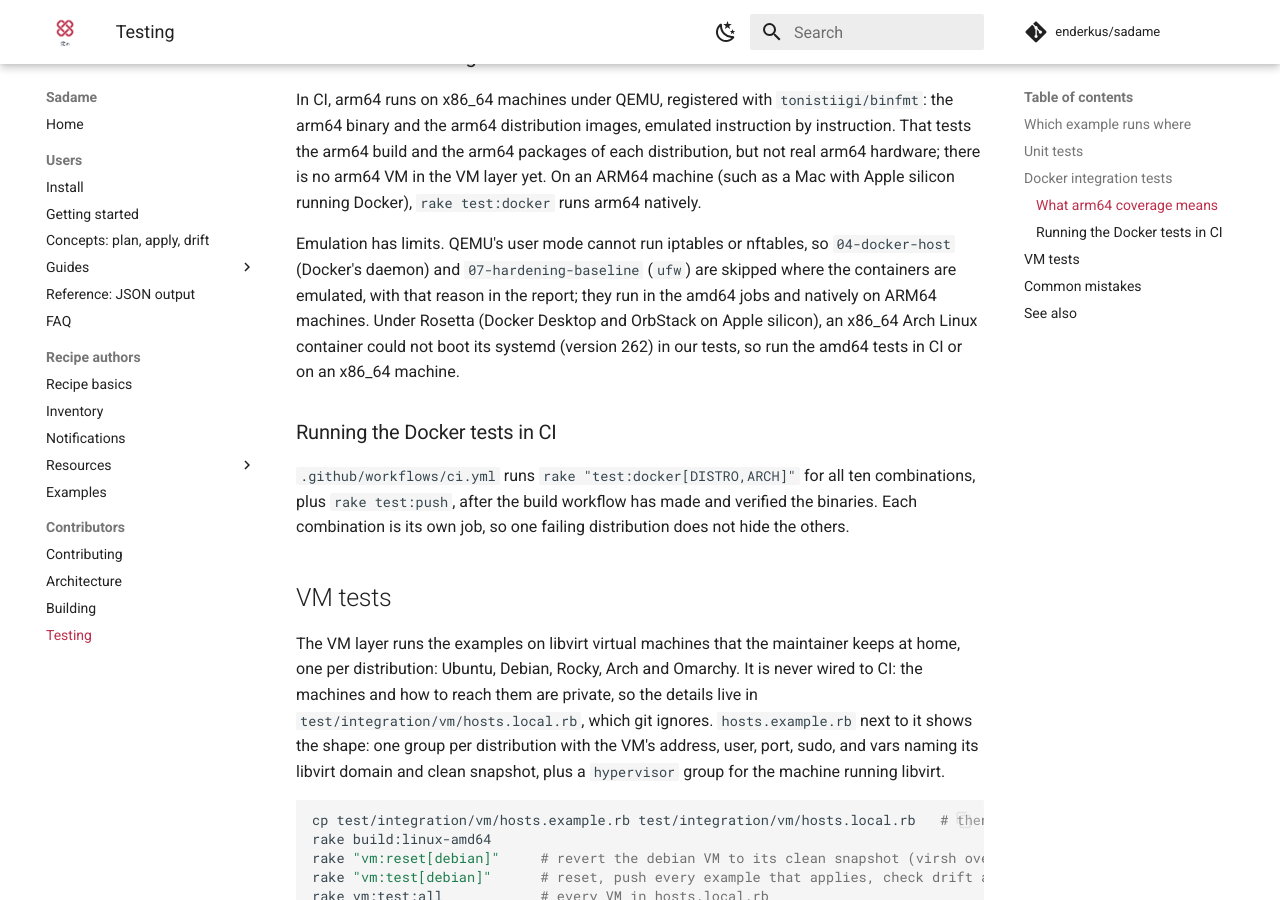
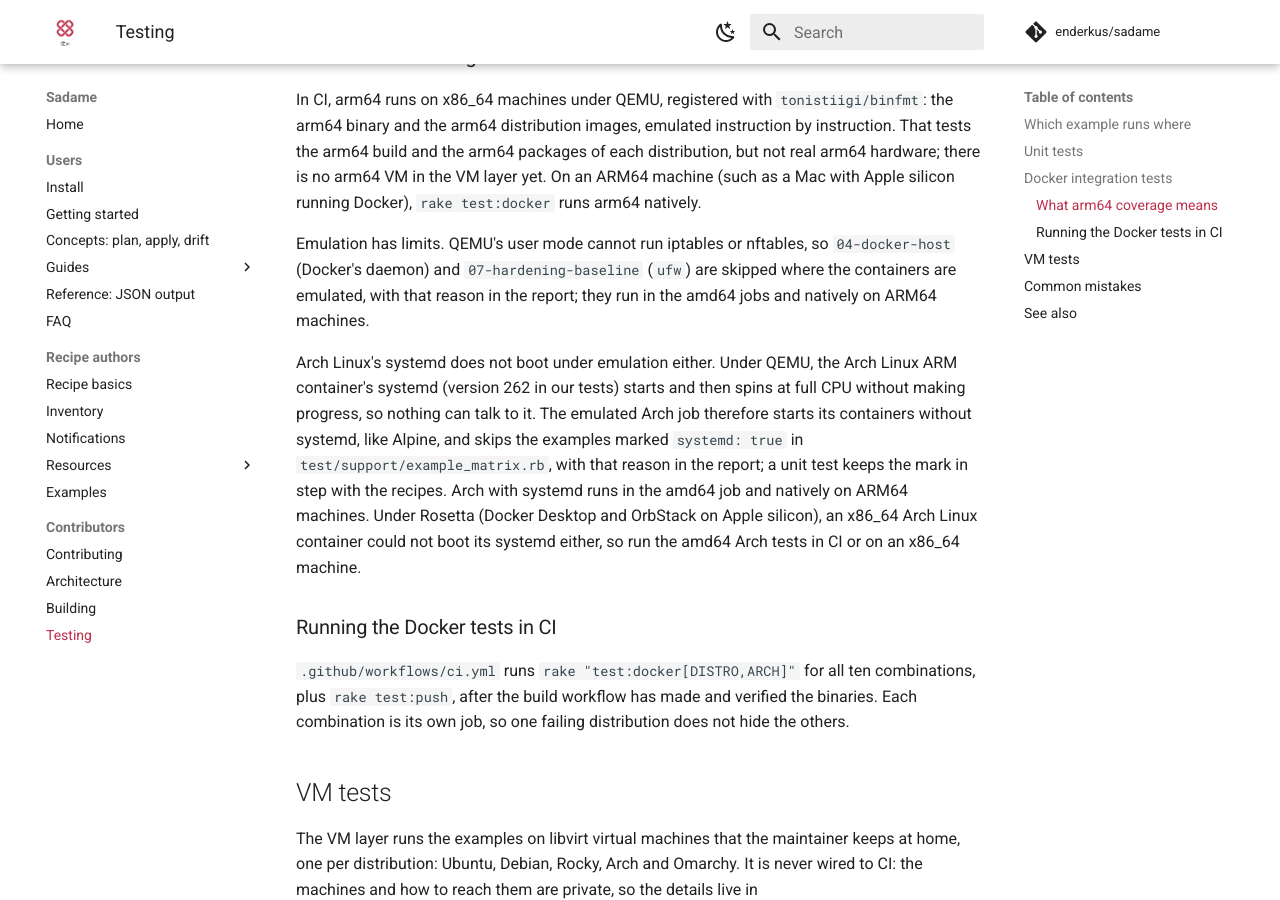
Before and after one commit to amassivus/sadame, an MkDocs documentation site: the page built from docs/contributing/testing.md, in a window 1280 px wide and 900 px high, scrolled down 2345 px. Built offline with MkDocs 1.6.1 and Material for MkDocs 9.7.7, drawn with Linux system fonts in a browser that asks for light colours; comment, search, counter and statistics services are not loaded.

Commit message:
test: run emulated Arch containers without systemd
Arch Linux ARM's systemd (262) starts under QEMU user emulation and then
spins at full CPU, so no container of the arm64 Arch job ever booted.
Those containers now run without systemd, as Alpine's do, and skip the
examples that need it. The matrix marks them with systemd: true, and a
unit test checks the mark against the recipes.

```diff
--- a/docs/contributing/testing.md
+++ b/docs/contributing/testing.md
@@ -109,9 +109,18 @@ Apple silicon running Docker), `rake test:docker` runs arm64 natively.
 Emulation has limits. QEMU's user mode cannot run iptables or nftables, so
 `04-docker-host` (Docker's daemon) and `07-hardening-baseline` (`ufw`) are
 skipped where the containers are emulated, with that reason in the report;
-they run in the amd64 jobs and natively on ARM64 machines. Under Rosetta (Docker Desktop and OrbStack on Apple
-silicon), an x86_64 Arch Linux container could not boot its systemd
-(version 262) in our tests, so run the amd64 tests in CI or on an x86_64
+they run in the amd64 jobs and natively on ARM64 machines.
+
+Arch Linux's systemd does not boot under emulation either. Under QEMU, the
+Arch Linux ARM container's systemd (version 262 in our tests) starts and
+then spins at full CPU without making progress, so nothing can talk to it.
+The emulated Arch job therefore starts its containers without systemd,
+like Alpine, and skips the examples marked `systemd: true` in
+`test/support/example_matrix.rb`, with that reason in the report; a unit
+test keeps the mark in step with the recipes. Arch with systemd runs in the
+amd64 job and natively on ARM64 machines. Under Rosetta (Docker Desktop and
+OrbStack on Apple silicon), an x86_64 Arch Linux container could not boot
+its systemd either, so run the amd64 Arch tests in CI or on an x86_64
 machine.
 
 ### Running the Docker tests in CI
```
Also changed, not shown: 3 other files.
